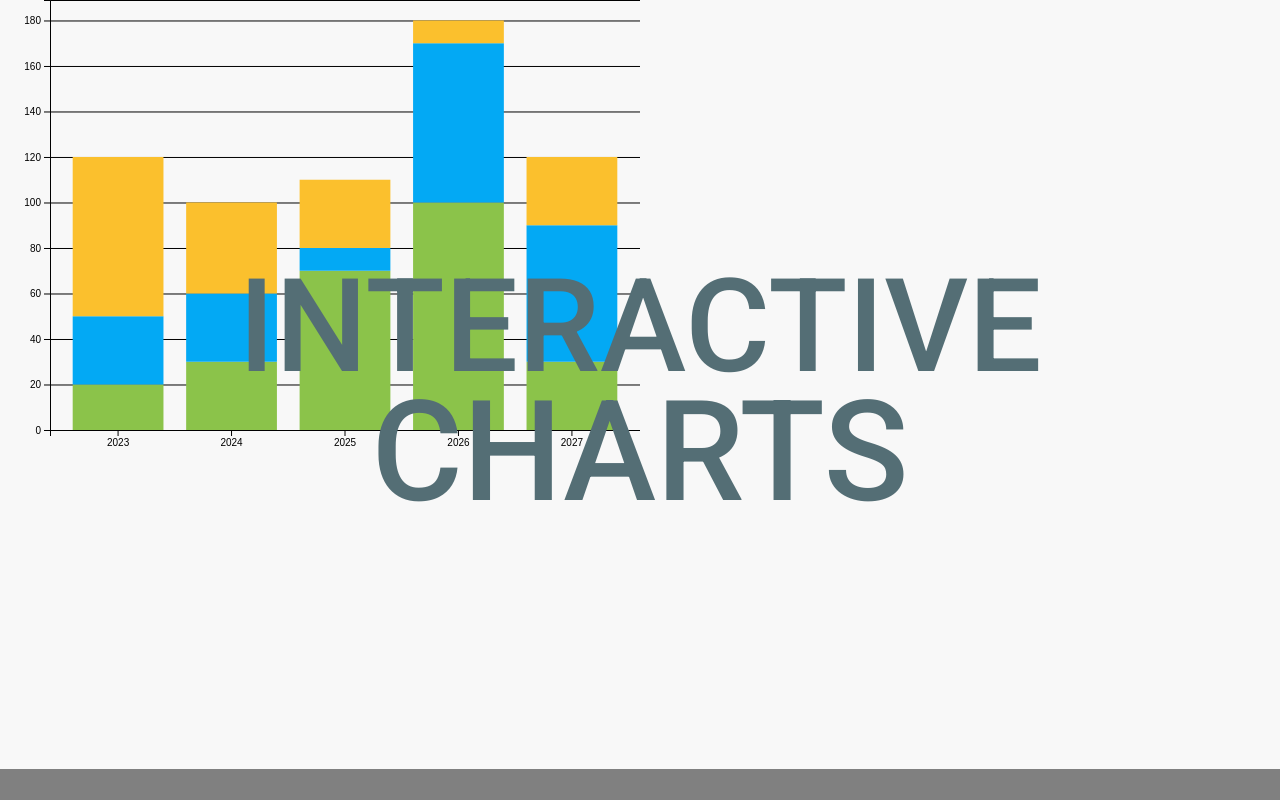
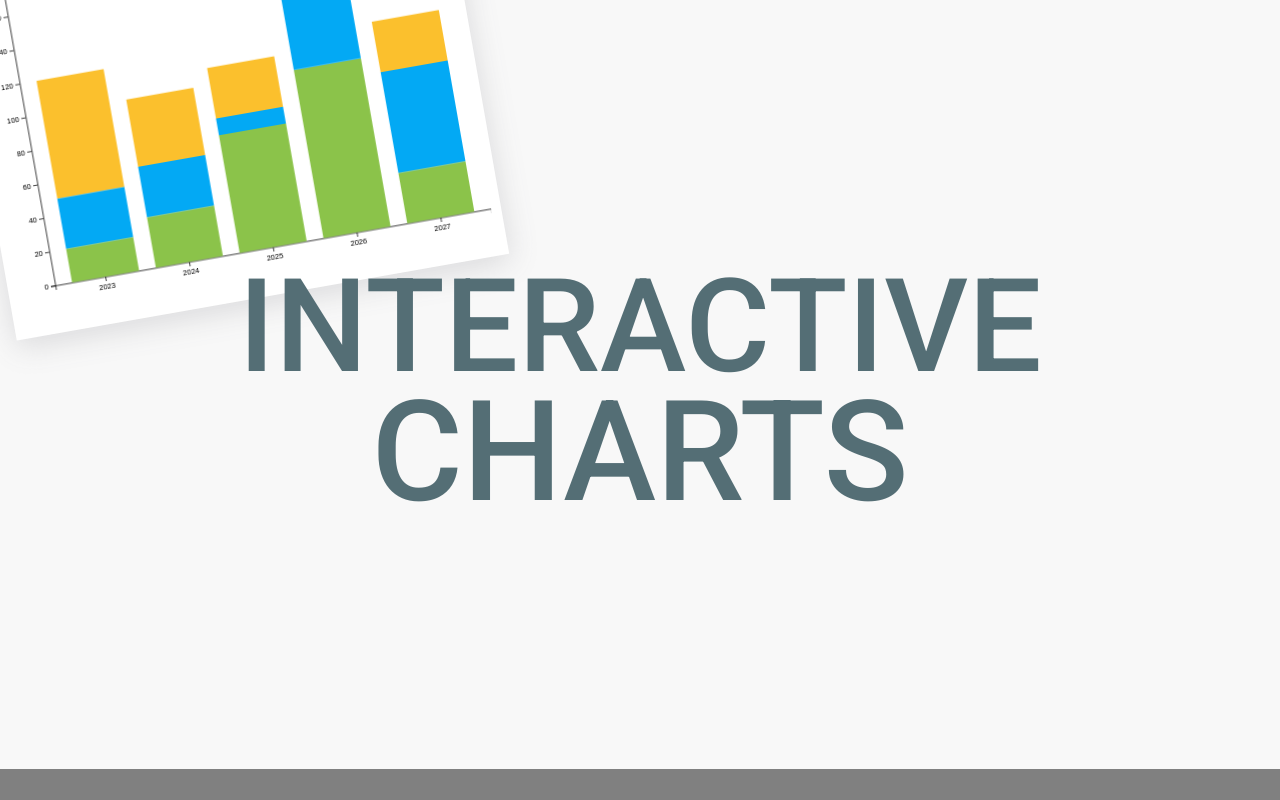
Before and after one commit to boros-csaba/charts-gig-thumbnail, a plain HTML site: page index.html in a window 1280 px wide. Drawn offline with nearby package versions, Linux system fonts and the light colour scheme.

Commit message:
Bar chart position

```diff
--- a/index.html
+++ b/index.html
@@ -24,6 +24,7 @@
                 position: fixed;
                 top: 250px;
                 left: 0;
+                z-index: 100;
             }
 
             .center-text-2 {
@@ -36,6 +37,22 @@
                 position: fixed;
                 top: 370px;
                 left: 0;
+                z-index: 100;
+            }
+
+            .chart-container {
+                background: white;
+                padding: 10px;
+                width: 480px;
+                box-shadow: rgba(100, 100, 111, 0.2) 0px 7px 29px 0px;
+            }
+
+            .chart-1 {
+                position: fixed;
+                top: -80px;
+                left: -20px;
+                z-index: 0;
+                transform: rotate(-10deg)
             }
         </style>
         <link rel="preconnect" href="https://fonts.googleapis.com">
@@ -48,8 +65,8 @@
             <div class="center-text">Interactive</div>
             <div class="center-text-2">Charts</div>
 
-            <div class="chart-1">
-                <svg class="chart-1-svg" width="640" height="480" viewBox="0 0 640 480" ></svg>
+            <div class="chart-container chart-1">
+                <svg class="chart-1-svg" width="480" height="360" viewBox="0 0 640 480" ></svg>
             </div>
 
         </div>
@@ -107,11 +124,6 @@
             chart.append('g')
                 .attr('transform', `translate(0, ${height - yPadding})`)
                 .call(d3.axisBottom(xScale));
-            chart.append('g')
-                .call(d3.axisLeft()
-                    .scale(yScale)
-                    .tickSize(-width, 0, 0)
-                    .tickFormat(''));
             chart.selectAll()
                 .data(data)
                 .enter()
```
